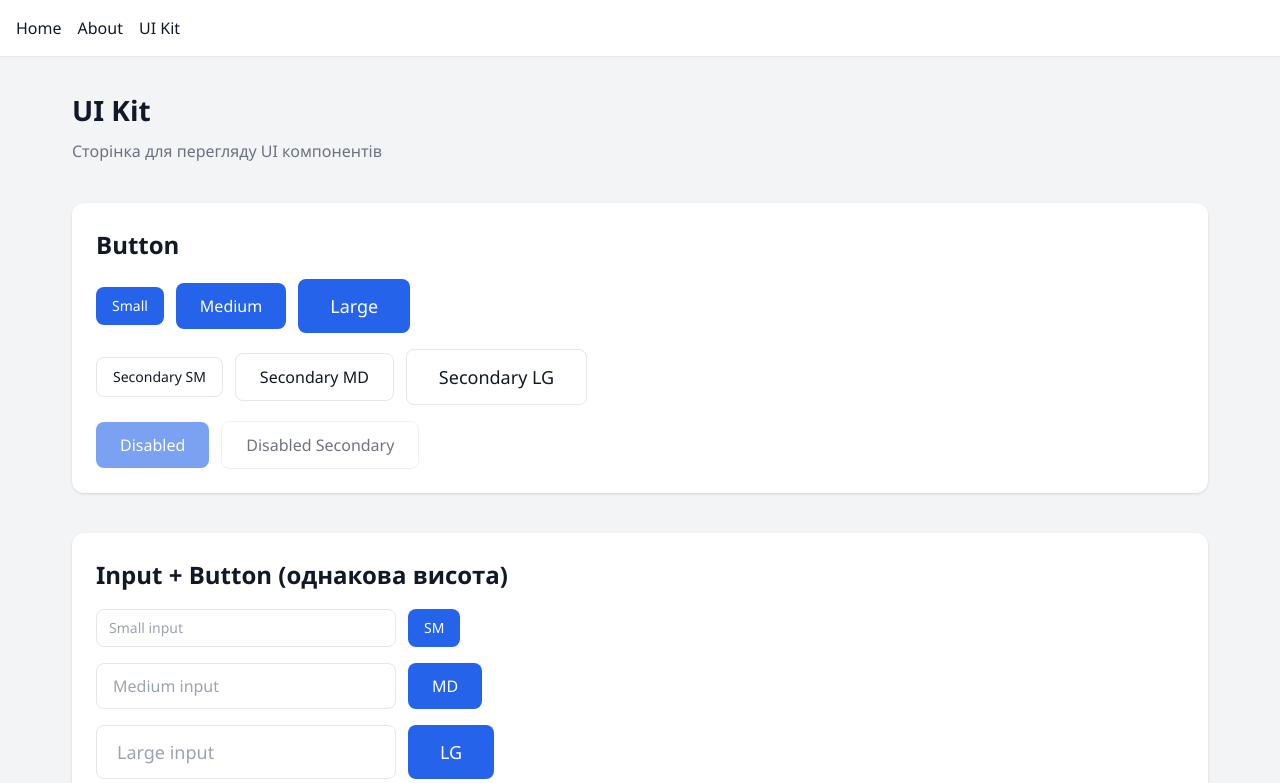
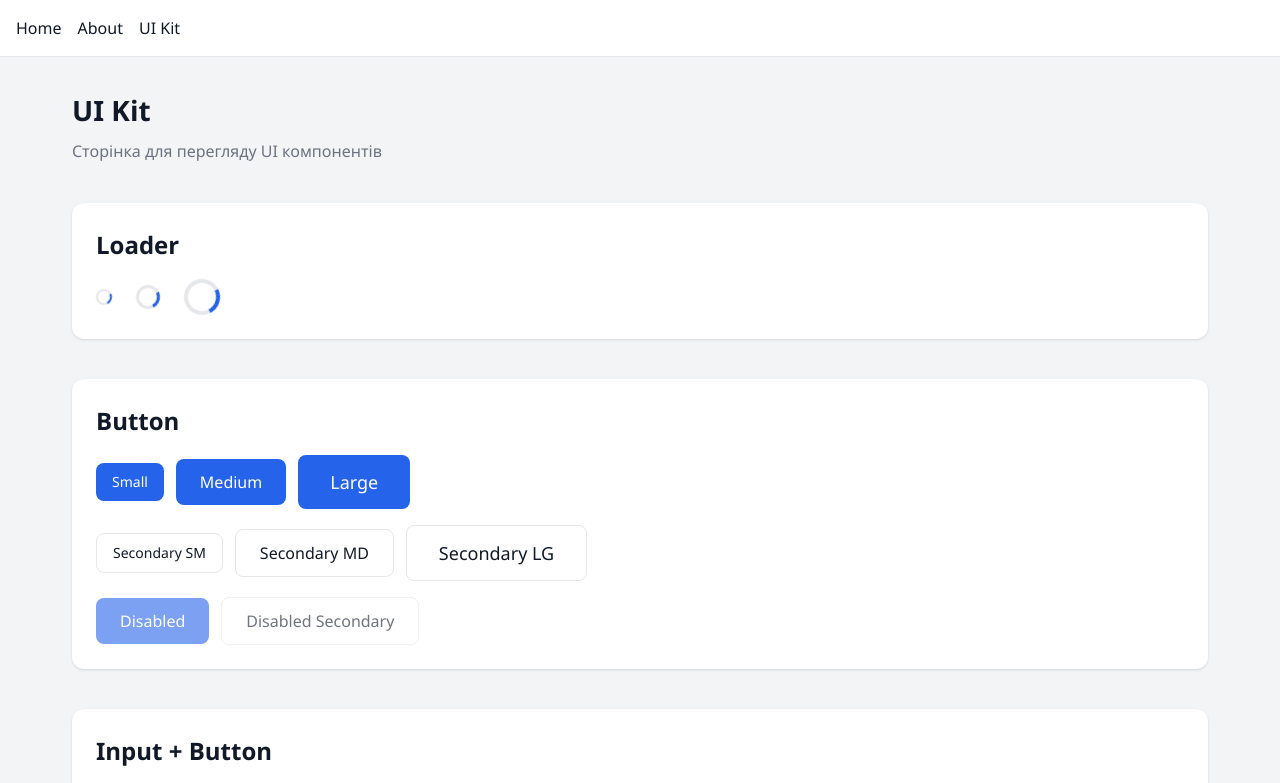
Before and after one commit to webfsi/TestOtpuskUA, a React (Vite) app: page /ui-kit in a window 1280 px wide. Shown: the top 783 px of the page. Built offline with nearby package versions, Linux system fonts and the light colour scheme.

Commit message:
feat: add Loader

```diff
--- /dev/null
+++ b/src/components/ui/Loader/Loader.scss
@@ -0,0 +1,45 @@
+@import "../../../styles/variables.scss";
+
+.loader {
+  display: flex;
+  align-items: center;
+  justify-content: center;
+
+  &__spinner {
+    border-radius: 50%;
+    border-style: solid;
+    border-color: $color-gray-200;
+    border-top-color: $color-primary;
+    animation: spin 0.8s linear infinite;
+  }
+
+  &--sm {
+    .loader__spinner {
+      width: 16px;
+      height: 16px;
+      border-width: 2px;
+    }
+  }
+
+  &--md {
+    .loader__spinner {
+      width: 24px;
+      height: 24px;
+      border-width: 3px;
+    }
+  }
+
+  &--lg {
+    .loader__spinner {
+      width: 36px;
+      height: 36px;
+      border-width: 4px;
+    }
+  }
+}
+
+@keyframes spin {
+  to {
+    transform: rotate(360deg);
+  }
+}
--- /dev/null
+++ b/src/components/ui/Loader/Loader.tsx
@@ -0,0 +1,16 @@
+import { FC } from "react";
+import "./Loader.scss";
+
+interface LoaderProps {
+  size?: "sm" | "md" | "lg";
+  className?: string;
+}
+
+export const Loader: FC<LoaderProps> = ({ size = "md", className }) => {
+  console.log("ldr");
+  return (
+    <div className={`loader loader--${size} ${className || ""}`}>
+      <div className="loader__spinner" />
+    </div>
+  );
+};
--- /dev/null
+++ b/src/components/ui/Loader/index.ts
@@ -0,0 +1 @@
+export { Loader } from "./Loader";
--- a/src/pages/UIKit/UIKit.scss
+++ b/src/pages/UIKit/UIKit.scss
@@ -41,6 +41,12 @@
         color: $color-primary-hover;
       }
     }
+  }
+
+  &__loaders {
+    display: flex;
+    align-items: center;
+    gap: $spacing-24;
   }
 
   &__buttons {
--- a/src/pages/UIKit/UIKit.tsx
+++ b/src/pages/UIKit/UIKit.tsx
@@ -2,6 +2,7 @@ import { useState } from "react";
 import { Input } from "../../components/ui/Input";
 import { Button } from "../../components/ui/Button";
 import { Dropdown, DropdownItem } from "../../components/ui/Dropdown";
+import { Loader } from "../../components/ui/Loader";
 import "./UIKit.scss";
 import { mockCountries } from "../../mocks";
 
@@ -26,6 +27,15 @@ function UIKit() {
       <p className="ui-kit__description">
         Сторінка для перегляду UI компонентів
       </p>
+
+      <section className="ui-kit__section">
+        <h2>Loader</h2>
+        <div className="ui-kit__loaders">
+          <Loader size="sm" />
+          <Loader size="md" />
+          <Loader size="lg" />
+        </div>
+      </section>
 
       <section className="ui-kit__section">
         <h2>Button</h2>
@@ -56,7 +66,7 @@ function UIKit() {
       </section>
 
       <section className="ui-kit__section">
-        <h2>Input + Button (однакова висота)</h2>
+        <h2>Input + Button</h2>
         <div className="ui-kit__input-button">
           <Input placeholder="Small input" size="sm" />
           <Button size="sm">SM</Button>
```
